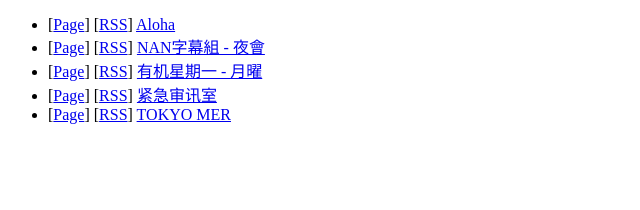
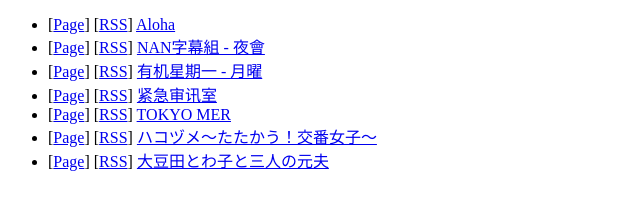
Before and after one commit to franklai/torrent-rss, a plain HTML site: page index.html in a window 1280 px wide. Shown: the whole page, without its empty margins (0-640 px from the left). Drawn offline with Linux system fonts and the light colour scheme.

Commit message:
deploy: f47cff28bcb616b20f620544452487d27541b232

```diff
--- a/index.html
+++ b/index.html
@@ -28,5 +28,15 @@
 [<a href="https://franklai.github.io/torrent-rss/rss/TOKYO%20MER.rss">RSS</a>]
 <a href="https://franklai.github.io/torrent-rss/rss/TOKYO%20MER.rss">TOKYO MER</a>
 </li>
+<li>
+[<a href="http://www.zimuxia.cn/portfolio/%e7%a7%98%e5%af%86%e5%86%85%e5%b9%95%e6%88%98%e6%96%97%e5%90%a7%e5%a5%b3%e5%b7%a1%e8%ad%a6">Page</a>]
+[<a href="https://franklai.github.io/torrent-rss/rss/%E3%83%8F%E3%82%B3%E3%83%85%E3%83%A1%E3%80%9C%E3%81%9F%E3%81%9F%E3%81%8B%E3%81%86%EF%BC%81%E4%BA%A4%E7%95%AA%E5%A5%B3%E5%AD%90%E3%80%9C.rss">RSS</a>]
+<a href="https://franklai.github.io/torrent-rss/rss/%E3%83%8F%E3%82%B3%E3%83%85%E3%83%A1%E3%80%9C%E3%81%9F%E3%81%9F%E3%81%8B%E3%81%86%EF%BC%81%E4%BA%A4%E7%95%AA%E5%A5%B3%E5%AD%90%E3%80%9C.rss">ハコヅメ〜たたかう！交番女子〜</a>
+</li>
+<li>
+[<a href="http://www.zimuxia.cn/portfolio/%e5%a4%a7%e8%b1%86%e7%94%b0%e5%8d%81%e5%92%8c%e5%ad%90%e4%b8%8e%e4%b8%89%e4%b8%aa%e5%89%8d%e5%a4%ab">Page</a>]
+[<a href="https://franklai.github.io/torrent-rss/rss/%E5%A4%A7%E8%B1%86%E7%94%B0%E3%81%A8%E3%82%8F%E5%AD%90%E3%81%A8%E4%B8%89%E4%BA%BA%E3%81%AE%E5%85%83%E5%A4%AB.rss">RSS</a>]
+<a href="https://franklai.github.io/torrent-rss/rss/%E5%A4%A7%E8%B1%86%E7%94%B0%E3%81%A8%E3%82%8F%E5%AD%90%E3%81%A8%E4%B8%89%E4%BA%BA%E3%81%AE%E5%85%83%E5%A4%AB.rss">大豆田とわ子と三人の元夫</a>
+</li>
 </ul>
 </body></html>
```
Also changed, not shown: 2 other files.
